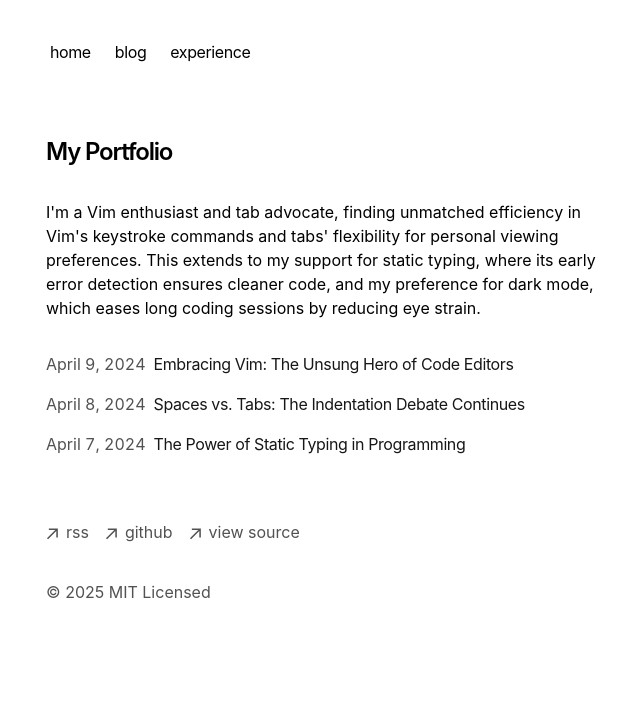
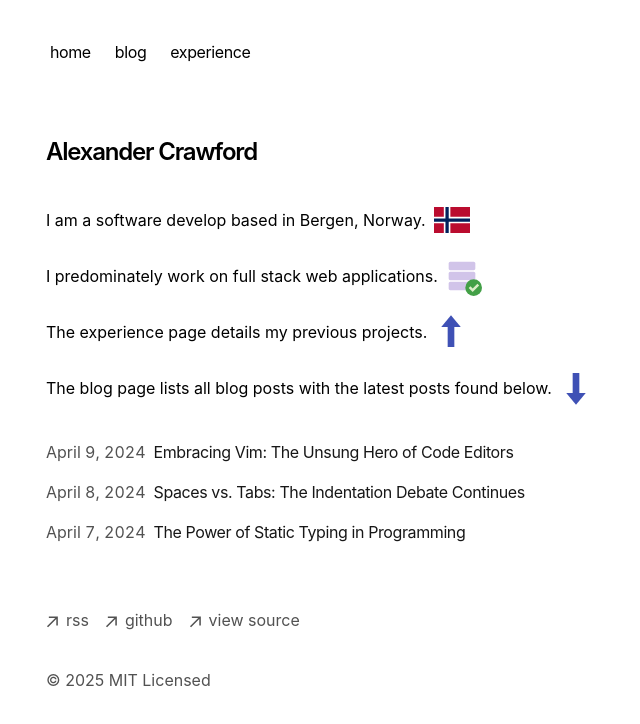
Before and after one commit to alexander-crawford/fluent-react, a Next.js app in the folder porfolio/: page / in a window 1280 px wide. Shown: the top 724 px of the page, without its empty margins (306-946 px from the left). Built offline with nearby package versions, Linux system fonts and the light colour scheme.

Commit message:
Edit front page description

```diff
--- /dev/null
+++ b/porfolio/app/components/norway.tsx
@@ -0,0 +1,23 @@
+import React from "react";
+
+type NorwayIconProps = {
+  className: string;
+};
+
+export function NorwayIcon({ className }: NorwayIconProps) {
+
+  return (
+    <a
+      target="_blank"
+      rel="noopener noreferrer"
+      className={`inline-flex items-center align-middle pl-1 ${className}`}
+    >
+    <svg xmlns="http://www.w3.org/2000/svg" version="1.1" viewBox="0 0 22 16">
+        <title>Flag of Norway</title>
+        <rect width="22" height="16" fill="#ba0c2f"/>
+        <path d="M0,8h22M8,0v16" stroke="#fff" stroke-width="4"/>
+        <path d="M0,8h22M8,0v16" stroke="#00205b" stroke-width="2"/>
+    </svg>
+    </a>
+  );
+}
--- a/porfolio/app/page.tsx
+++ b/porfolio/app/page.tsx
@@ -1,17 +1,24 @@
 import { BlogPosts } from 'app/components/posts'
+import { FcAcceptDatabase, FcUp, FcDown } from "react-icons/fc";
+import { NorwayIcon } from 'app/components/norway'
 
 export default function Page() {
   return (
     <section>
       <h1 className="mb-8 text-2xl font-semibold tracking-tighter">
-        My Portfolio
+        Alexander Crawford
       </h1>
-      <p className="mb-4">
-        {`I'm a Vim enthusiast and tab advocate, finding unmatched efficiency in
-        Vim's keystroke commands and tabs' flexibility for personal viewing
-        preferences. This extends to my support for static typing, where its
-        early error detection ensures cleaner code, and my preference for dark
-        mode, which eases long coding sessions by reducing eye strain.`}
+      <p className="mb-4 flex items-center gap-1">
+        I am a software develop based in Bergen, Norway. <NorwayIcon className="w-10 h-10"/>
+      </p>
+      <p className="mb-4 flex items-center gap-1">
+        I predominately work on full stack web applications. <FcAcceptDatabase className="w-10 h-10"/>
+      </p>
+      <p className="mb-4 flex items-center gap-1">
+        The experience page details my previous projects. <FcUp className="w-10 h-10"/>
+      </p>
+      <p className="mb-4 flex items-center gap-1">
+        The blog page lists all blog posts with the latest posts found below. <FcDown className="w-10 h-10"/>
       </p>
       <div className="my-8">
         <BlogPosts />
```
